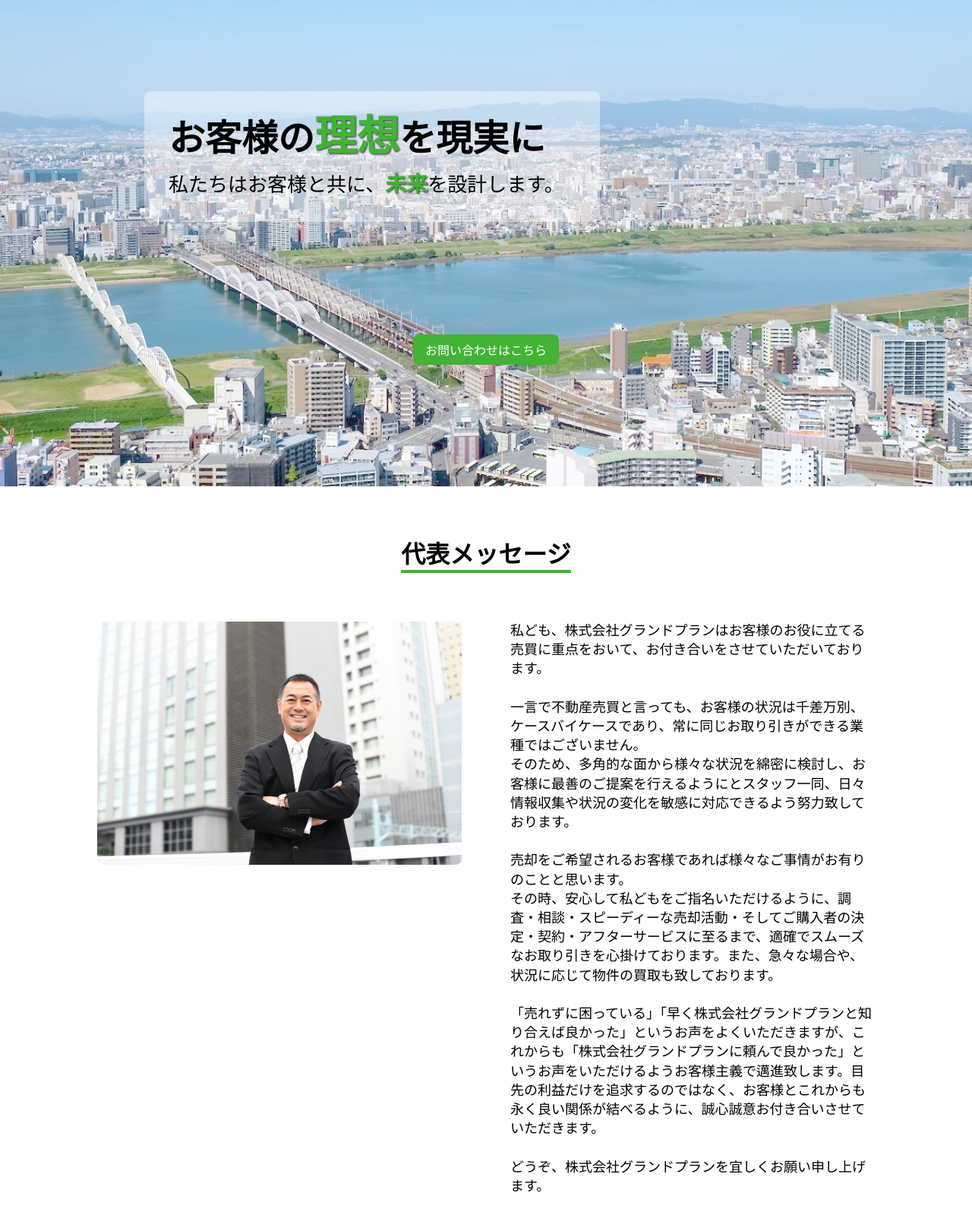
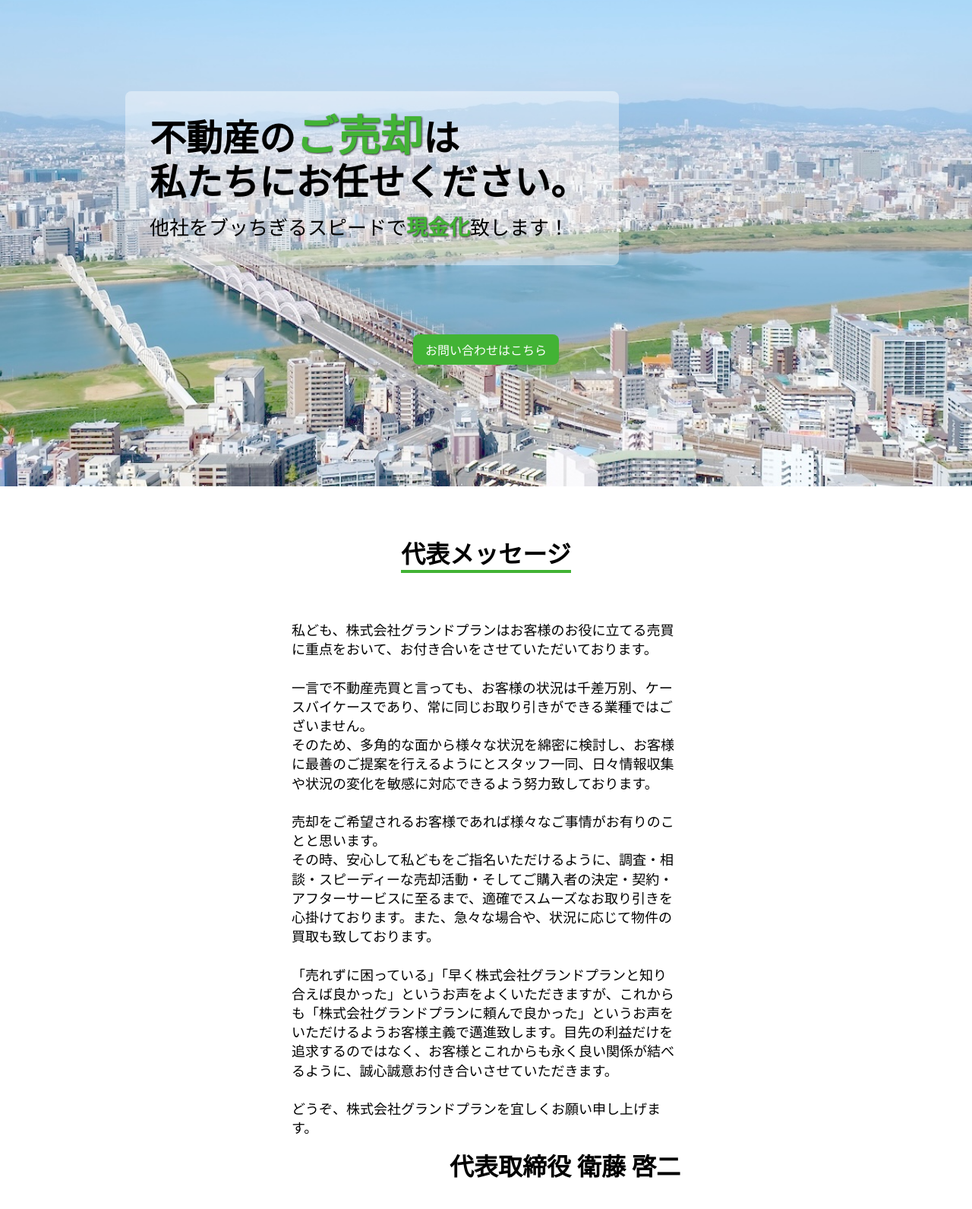
Before and after one commit to gradplan/grandplan.github.io, a website built with Parcel: page src/index.html in a window 1280 px wide. Shown: the part 160-1751 px from the top of the page at 76% size. Built offline with nearby package versions, Linux system fonts and the light colour scheme; a web font is replaced by a local one.

Commit message:
所在地を追加

```diff
--- a/src/index.html
+++ b/src/index.html
@@ -18,8 +18,8 @@
           <h1 class="corp_name">株式会社グランドプラン</h1>
 
           <div class="copy_box">
-            <p class="maincopy animation delay right">お客様の<br class="sp-only"/><strong>理想</strong>を現実に</h1>
-            <p class="subcopy animation left">私たちはお客様と共に、<br class="sp-only"/><strong>未来</strong>を設計します。</h1>
+            <p class="maincopy animation delay right">不動産の<strong>ご売却</strong>は<br/>私たちに<br class="sp-only" />お任せください。</h1>
+            <p class="subcopy animation left">他社をブッちぎるスピードで<strong>現金化</strong>致します！</p>
           </div>
 
           <div class="mainvisual_cta">
@@ -33,9 +33,11 @@
         <div class="section_inner ceo_voice_section_inner">
           <h2 class="section_title animation">代表メッセージ</h2>
           <div class="ceo_voice_box">
+            <!--
             <div class="ceo_voice_img_wrapper">
               <img src="./img/ceo.jpg" alt="代表取締役 衛藤 啓二" class="ceo_voice_img animation left">
             </div>
+            -->
             <p class="ceo_voice_text animation right">私ども、株式会社グランドプランはお客様のお役に立てる売買に重点をおいて、お付き合いをさせていただいております。
 
 一言で不動産売買と言っても、お客様の状況は千差万別、ケースバイケースであり、常に同じお取り引きができる業種ではございません。
@@ -60,18 +62,21 @@
               <th>社名</th>
               <td>株式会社グランドプラン</td>
             </tr>
+            <!--
             <tr>
               <th>設立</th>
               <td>2021年1月1日</td>
             </tr>
+            -->
             <tr>
               <th>代表取締役</th>
               <td>衛藤 啓二</td>
             </tr>
             <tr>
               <th>所在地</th>
-              <td>〒000-0000 大阪府</td>
+              <td>〒580-0014<br/>大阪府大阪市北堀江1丁目1番7号<br/>四ツ橋日生ビル601号室</td>
             </tr>
+            <!--
             <tr>
               <th>事業内容</th>
               <td></td>
@@ -84,6 +89,7 @@
               <th>免許番号</th>
               <td></td>
             </tr>
+            -->
           </table>
         </div>
       </section>
@@ -98,6 +104,7 @@
                   <div class="contact_btn_wrapper">
                     <a href="https://docs.google.com/forms/d/e/1FAIpQLSfQtcBcrLih2GteCUQkMjly1PmxShO7C2o4bNJMDyb1Vkc8Bg/viewform" class="contact_btn" target="_blank">フォームを開く</a>
                   </div>
+                  <!--
                   <h3 class="contact_title">お電話はこちら</h3>
                   <div class="contact_tel_box">
                     <div class="contact_btn_wrapper">
@@ -105,6 +112,7 @@
                     </div>
                     <span class="contact_tel_subinfo">※受付時間: 9:00〜18:00（土日祝日を除く）</span>
                   </div>
+                  -->
                 </div>
               </div>
               <div class="contact_img_wrapper animation right">
@@ -116,7 +124,7 @@
       </section>
       <section class="section map_section">
         <div class="section_inner map_section_inner">
-          <iframe src="https://www.google.com/maps/embed?pb=!1m18!1m12!1m3!1d3280.7102566182452!2d135.5232796758598!3d34.687261483933554!2m3!1f0!2f0!3f0!3m2!1i1024!2i768!4f13.1!3m3!1m2!1s0x6000e0cd5c283afd%3A0xf01d07d5ca11e41!2z5aSn6Ziq5Z-O!5e0!3m2!1sja!2sjp!4v1716724411228!5m2!1sja!2sjp" width="100%" style="border:0;" allowfullscreen="" loading="lazy" referrerpolicy="no-referrer-when-downgrade"></iframe>
+          <iframe src="https://www.google.com/maps/embed?pb=!1m18!1m12!1m3!1d3281.2182544458924!2d135.49462417641243!3d34.674440672928945!2m3!1f0!2f0!3f0!3m2!1i1024!2i768!4f13.1!3m3!1m2!1s0x6000e71ab686c877%3A0xf6d10cd9bc6902bf!2z5Zub44OE5qmL5pel55Sf44OT44Or!5e0!3m2!1sja!2sjp!4v1717678826134!5m2!1sja!2sjp" width="100%" style="border:0;" allowfullscreen="" loading="lazy" referrerpolicy="no-referrer-when-downgrade"></iframe>
         </div>
       </section>
       <footer class="section green_back footer_section">
--- a/src/style/main.scss
+++ b/src/style/main.scss
@@ -112,7 +112,7 @@ $maxContentWidth: 1440px;
     }
 
     .copy_box {
-      width: 600px;
+      width: 650px;
       margin: 0 auto;
       position: absolute;
       top: calc(50% - 120px);
@@ -145,10 +145,10 @@ $maxContentWidth: 1440px;
         }
 
         @media (max-width: $breakpointTablet) {
-          font-size: 32px;
+          font-size: 28px;
 
           strong {
-            font-size: 40px;
+            font-size: 32px;
           }
         }
       }
@@ -164,10 +164,10 @@ $maxContentWidth: 1440px;
         }
 
         @media (max-width: $breakpointTablet) {
-          font-size: 14px;
+          font-size: 12px;
 
           strong {
-            font-size: 18px;
+            font-size: 16px;
           }
         }
       }
@@ -198,7 +198,8 @@ $maxContentWidth: 1440px;
         width: 80%;
         gap: 64px;
         margin-top: 64px;
-        align-items: flex-start;
+        // align-items: flex-start;
+        justify-content: center;
 
         @media (max-width: $breakpointTablet) {
           flex-direction: column;
@@ -206,6 +207,21 @@ $maxContentWidth: 1440px;
           margin-top: 32px;
           width: 100%;
         }
+
+        /*
+        .ceo_voice_img_wrapper {
+          width: 50%;
+          @media (max-width: $breakpointTablet) {
+            width: 100%;
+            padding: 0 24px;
+          }
+
+          .ceo_voice_img {
+            border-radius: 8px;
+            width: 100%;
+          }
+        }
+        */
 
         .ceo_voice_text {
           font-size: 18px;
@@ -229,19 +245,6 @@ $maxContentWidth: 1440px;
             @media (max-width: $breakpointTablet) {
               font-size: 28px;
             }
-          }
-        }
-
-        .ceo_voice_img_wrapper {
-          width: 50%;
-          @media (max-width: $breakpointTablet) {
-            width: 100%;
-            padding: 0 24px;
-          }
-
-          .ceo_voice_img {
-            border-radius: 8px;
-            width: 100%;
           }
         }
       }
```
Also changed, not shown: 1 other file.
